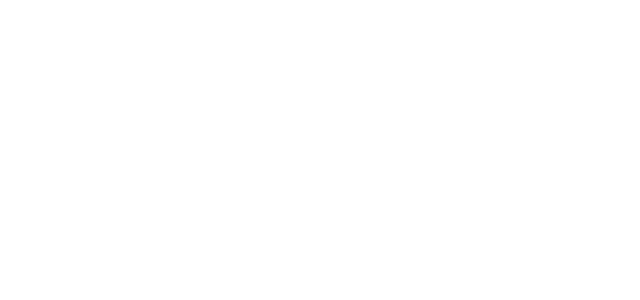
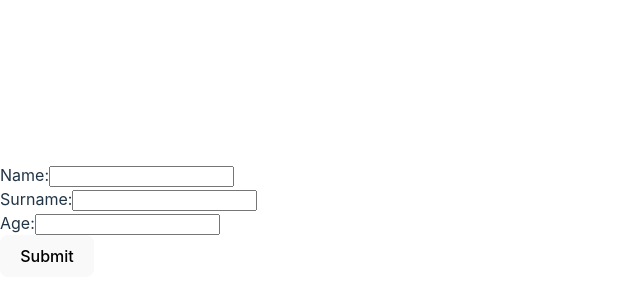
Before and after one commit to AlehKushniarou/andersen-lab-4-task-frontend, a React (Vite) app: page /users/add in a window 1280 px wide. Before the commit this address had no page. Shown: the part 180-480 px from the top of the page, without its empty margins (0-640 px from the left). Built offline with nearby package versions, Linux system fonts and the light colour scheme.

Commit message:
Make Adding

```diff
--- a/package.json
+++ b/package.json
@@ -10,6 +10,7 @@
     "preview": "vite preview"
   },
   "dependencies": {
+    "axios": "^1.6.7",
     "react": "^18.2.0",
     "react-dom": "^18.2.0"
   },
--- a/src/App.jsx
+++ b/src/App.jsx
@@ -1,6 +1,7 @@
 import { BrowserRouter, Routes, Route } from "react-router-dom";
 import UserList from "./views/user-list";
 import UserEdit from "./views/user-edit";
+import UserAdd from "./views/user-add";
 
 function App() {
   return (
@@ -8,6 +9,7 @@ function App() {
       <Routes>
         <Route path="/users" element={<UserList />} />
         <Route path="/users/edit/:id" element={<UserEdit />} />
+        <Route path="/users/add"  element={<UserAdd/>} />
       </Routes>
     </BrowserRouter>
   );
--- /dev/null
+++ b/src/views/user-add.jsx
@@ -0,0 +1,65 @@
+import {useState} from "react";
+import axios from 'axios';
+
+const UserAdd = () => {
+
+    const [user, setUser] = useState({
+        name: '',
+        surname: '',
+        age: ''
+    });
+
+    const handleSubmit = (e) => {
+        e.preventDefault();
+        axios.post('http://localhost:8080/person', user)//todo поменяй адрес!!
+            .then(response => {
+                console.log('Successful sending', response.data);
+                window.location.href = '/users';
+            })
+            .catch(error => {
+                console.error('Error while sending', error);
+                alert("Error while sending")
+            });
+    };
+
+
+    return (
+        <form onSubmit={handleSubmit}>
+            <div>
+                <label>
+                    Name:
+                    <input
+                        type="text"
+                        name="name"
+                        value={user.name}
+                        onChange={(e) => setUser({...user, name: e.target.value})}
+                    />
+                </label>
+            </div>
+            <div>
+                <label>
+                    Surname:
+                    <input
+                        type="text"
+                        name="surname"
+                        value={user.surname}
+                        onChange={(e) => setUser({...user, surname: e.target.value})}
+                    />
+                </label>
+            </div>
+            <div>
+                <label>
+                    Age:
+                    <input
+                        type="number"
+                        name="age"
+                        value={user.age}
+                        onChange={(e) => setUser({...user, age: e.target.value})}
+                    />
+                </label>
+            </div>
+            <button type="submit">Submit</button>
+        </form>
+    )
+}
+export default UserAdd;
--- a/src/views/user-list.jsx
+++ b/src/views/user-list.jsx
@@ -2,15 +2,15 @@ import { useState, useEffect } from "react";
 import { useNavigate } from "react-router-dom";
 
 const UserList = () => {
-  const [posts, setPosts] = useState([]);
+  const [user, setUser] = useState([]);
   const navigate = useNavigate();
 
   useEffect(() => {
-    fetch("http://192.168.1.121:8085/hello/users")
+    fetch("http://localhost:8080/person")
       .then((response) => response.json())
       .then((data) => {
         console.log(data);
-        setPosts(data);
+        setUser(data);
       })
       .catch((err) => {
         console.log(err.message);
@@ -32,7 +32,7 @@ const UserList = () => {
         </thead>
 
         <tbody>
-          {posts.map((post) => {
+          {user.map((post) => {
             return (
               <tr key={post.id}>
                 <td>{post.id}</td>
```
Also changed, not shown: 1 other file (tests, documents, lock files or other folders).
